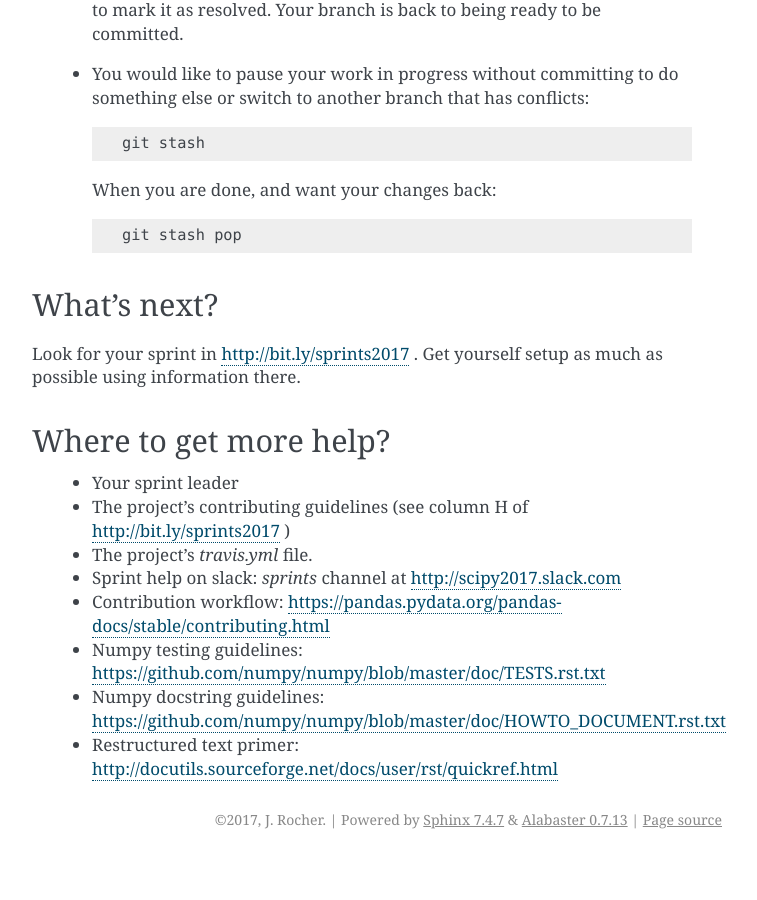
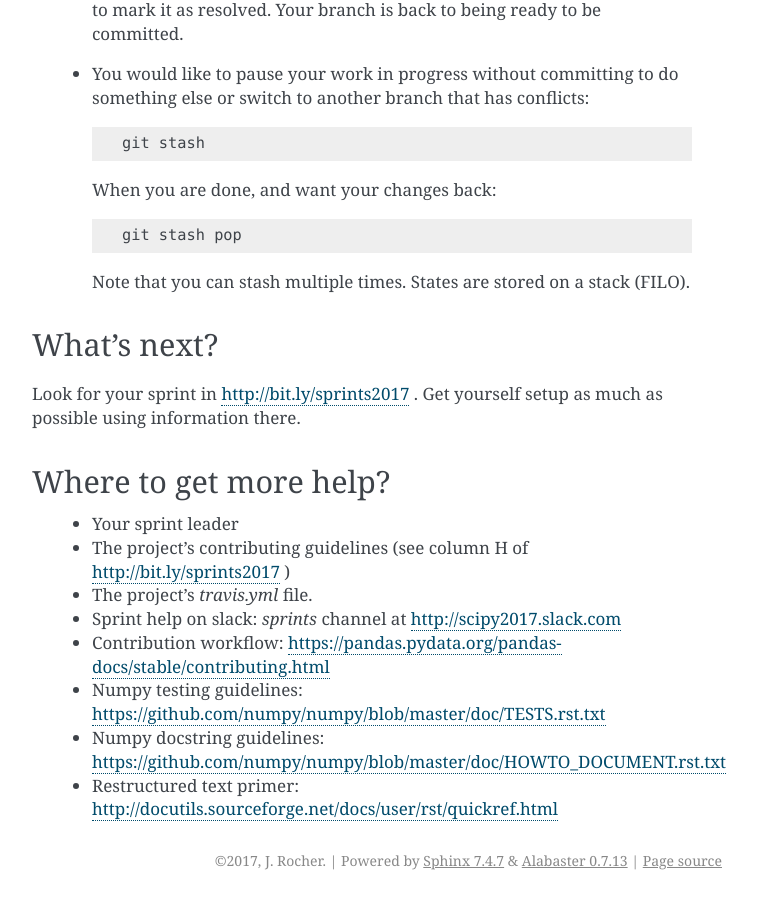
Before and after one commit to jonathanrocher/sprint_tutorial, a Sphinx documentation site: the page built from doc/how_to_sprint.rst, in a window 1280 px wide and 900 px high, scrolled down 5860 px. Shown: the whole window, without its empty margins (388-1145 px from the left). Built offline with Sphinx 7.4.7, drawn with Linux system fonts in a browser that asks for light colours; before the commit the page ends 6719 px from its top, so only the background shows below that.

Commit message:
Add a note about stashing uses a stack.

```diff
--- a/doc/how_to_sprint.rst
+++ b/doc/how_to_sprint.rst
@@ -271,6 +271,8 @@ Here are a few tricks to get out of common situations:
 
         git stash pop
 
+    Note that you can stash multiple times. States are stored on a stack
+    (FILO).
 
 
 What's next?
```
